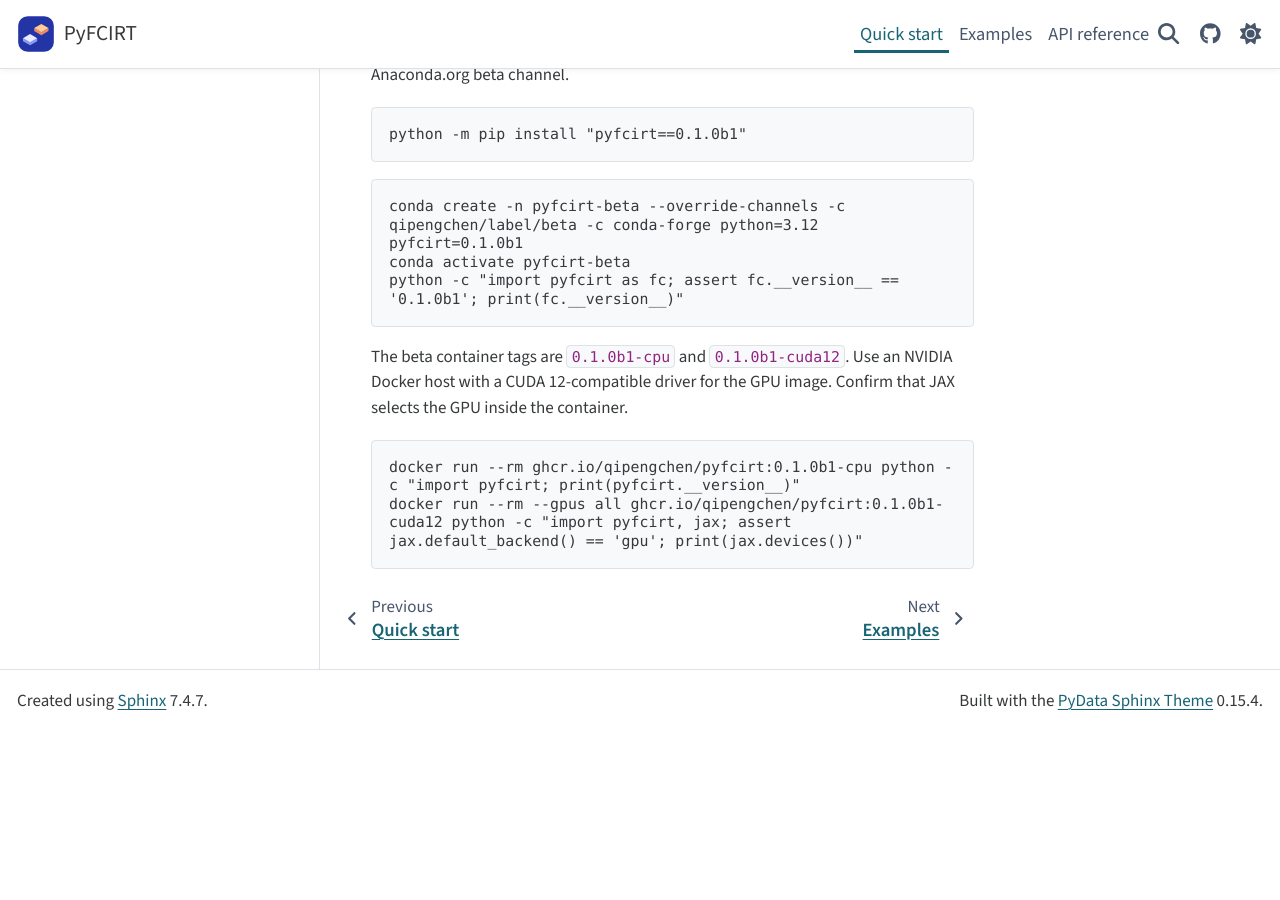
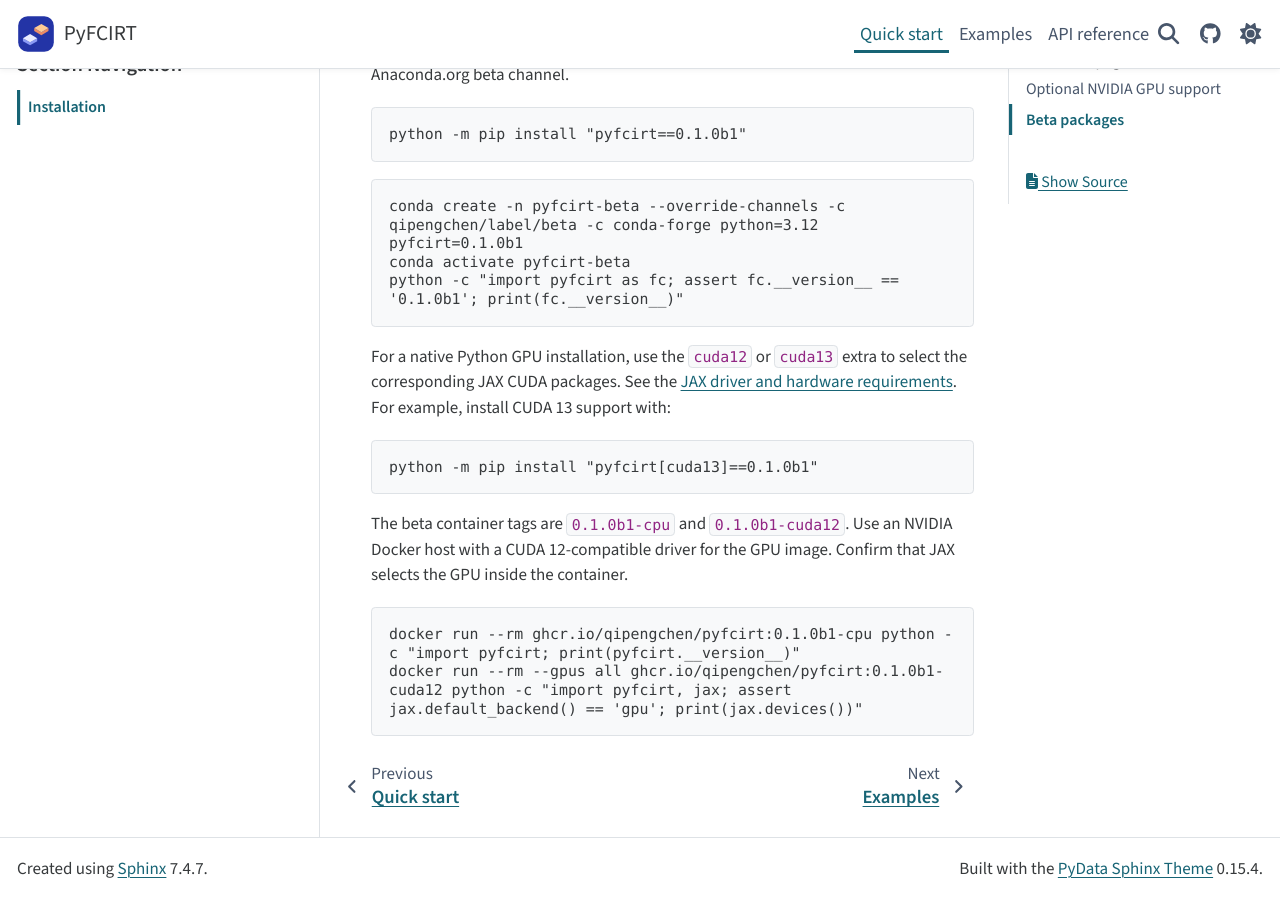
Before and after one commit to qipengchen/pyfcirt, a Sphinx documentation site: the page built from docs/installation.md, in a window 1280 px wide and 900 px high, scrolled down 749 px. Built offline with Sphinx 7.4.7 and the PyData theme 0.15.4, drawn with Linux system fonts in a browser that asks for light colours; before the commit the page ends 1481 px from its top, so only the background shows below that.

Commit message:
Document optional CUDA 13 support through JAX

````diff
--- a/docs/installation.md
+++ b/docs/installation.md
@@ -38,6 +38,15 @@ conda activate pyfcirt-beta
 python -c "import pyfcirt as fc; assert fc.__version__ == '0.1.0b1'; print(fc.__version__)"
 ```
 
+For a native Python GPU installation, use the `cuda12` or `cuda13` extra
+to select the corresponding JAX CUDA packages. See the
+[JAX driver and hardware requirements](https://docs.jax.dev/en/latest/installation.html#nvidia-gpu).
+For example, install CUDA 13 support with:
+
+```console
+python -m pip install "pyfcirt[cuda13]==0.1.0b1"
+```
+
 The beta container tags are `0.1.0b1-cpu` and `0.1.0b1-cuda12`.
 Use an NVIDIA Docker host with a CUDA 12-compatible driver for the GPU image.
 Confirm that JAX selects the GPU inside the container.
````
